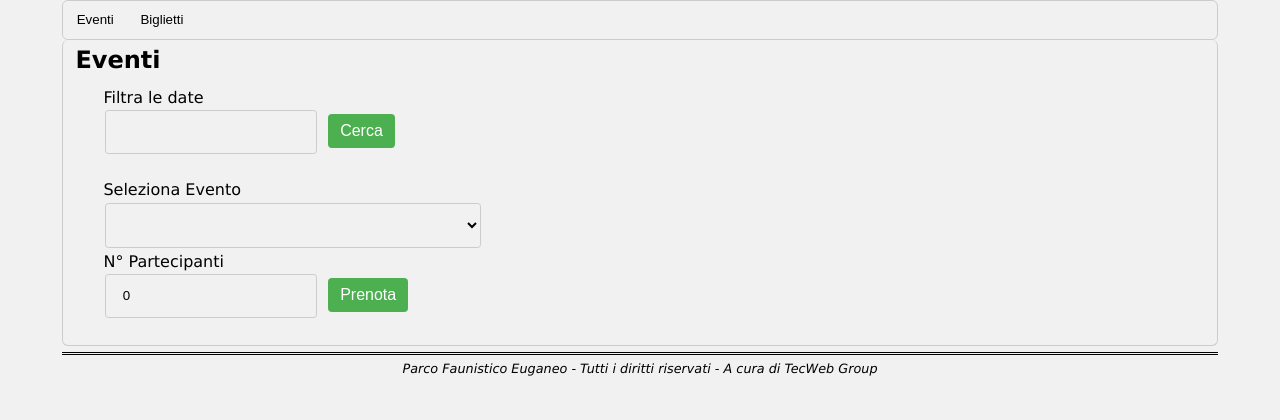
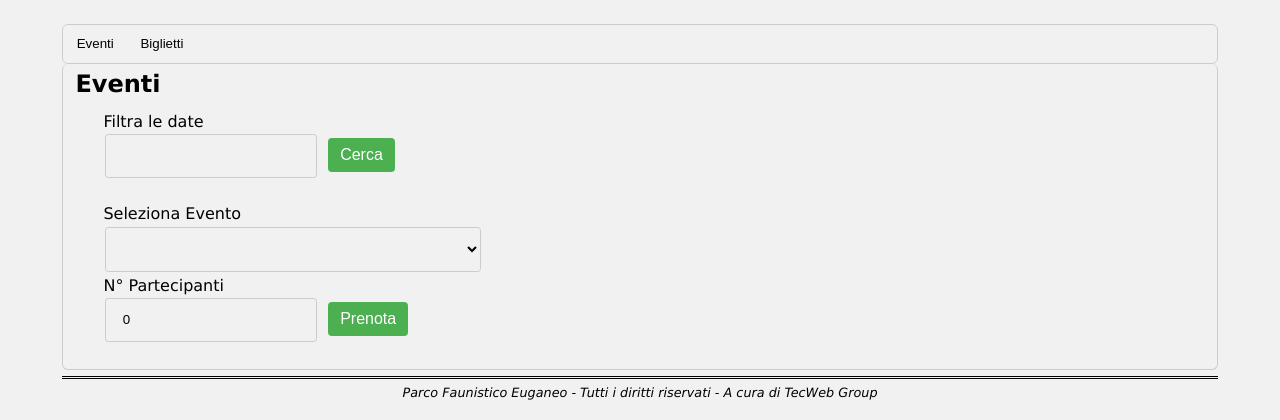
Before and after one commit to Fgiulia/progettoTecnologieWeb2019-2020, a PHP site: page /progettoTecnologieWeb2019-2020/HTML/acquista.html in a window 1280 px wide. Shown: the part 151-571 px from the top of the page. Run offline with PHP 8.4, Linux system fonts and the light colour scheme; lists and menus that the app fills with data are empty.

Commit message:
margin top acquista

```diff
--- a/CSS/acquista.css
+++ b/CSS/acquista.css
@@ -1,5 +1,6 @@
 .tab {
   overflow: hidden;
+  margin-top: 1.5em;
   border: 0.0625em solid #ccc;
   background-color: #f1f1f1;
   border-radius: 0.375em 0.375em 0.375em 0.375em;
```
